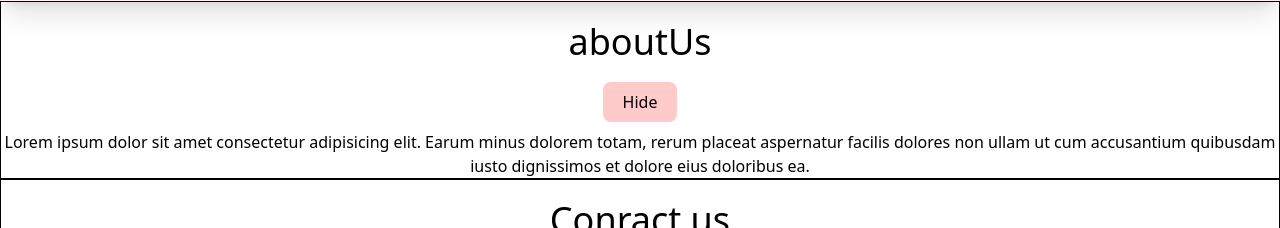
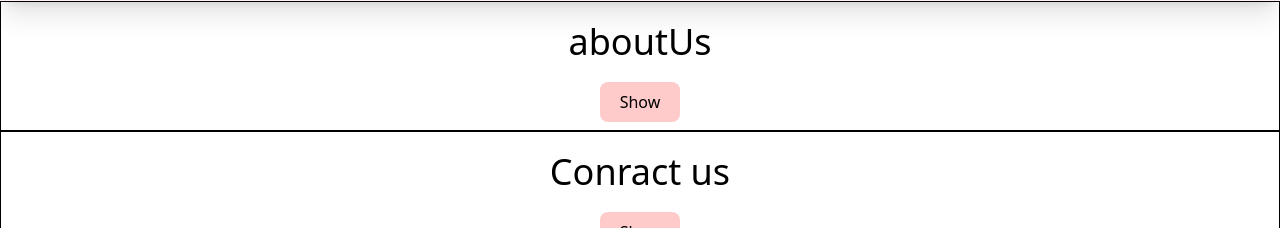
Before and after one commit to amjad78678/Burger_React, a React (Vite) app: page /instamart in a window 1280 px wide. Shown: the part 111-339 px from the top of the page. Built offline with nearby package versions, Linux system fonts and the light colour scheme; grey boxes are pictures that could not be loaded.

Commit message:
best way to lifting the state up

```diff
--- a/src/components/Instamart.jsx
+++ b/src/components/Instamart.jsx
@@ -9,7 +9,7 @@ const Section=({title,description,isVisible,setIsVisible})=>{
 
       {isVisible ? (
         <button
-          onClick={() => setIsVisible(false)}
+          onClick={() => setIsVisible()}
           className="bg-red-200 mb-2 rounded-lg px-5 py-2"
         >
           Hide
@@ -34,55 +34,47 @@ const Section=({title,description,isVisible,setIsVisible})=>{
 const Instamart = () => {
 
 
-  const [sectionConfig,setSectionConfig] =useState({
-    showAbout:true,
-    showContact:false,
-    showCareer:false,
-  })
+  const [visibleSection, setVisibleSection] = useState(null);
 
 
   return (
     <div>
-
-
-
       <Section
         title={'aboutUs'}
         description={`
 Lorem ipsum dolor sit amet consectetur adipisicing elit. Earum minus dolorem totam, rerum placeat aspernatur facilis dolores non ullam ut cum accusantium quibusdam iusto dignissimos et dolore eius doloribus ea.
-      `} isVisible={sectionConfig.showAbout} setIsVisible={()=>{
-        setSectionConfig({
-          showAbout:true,
-          showContact:false,
-          showCareer:false,
-        })
-      }}
+      `}
+        isVisible={visibleSection == 'about'}
+        setIsVisible={() => {
+          setVisibleSection((prevVisibleSection) =>
+            prevVisibleSection == 'about' ? null : 'about',
+          );
+        }}
       />
       <Section
         title={'Conract us'}
         description={`
 Lorem ipsum dolor sit amet consectetur adipisicing elit. Earum minus dolorem totam, rerum placeat aspernatur facilis dolores non ullam ut cum accusantium quibusdam iusto dignissimos et dolore eius doloribus ea.
-      `} isVisible={sectionConfig.showContact} setIsVisible={()=>{
-        setSectionConfig({
-          showAbout:false,
-          showContact:true,
-          showCareer:false,
-        })
-      }}
+      `}
+        isVisible={visibleSection == 'contact'}
+        setIsVisible={() => {
+          setVisibleSection((prevVisibleSection) =>
+            prevVisibleSection == 'contact' ? null : 'contact',
+          );
+        }}
       />
       <Section
         title={'Career instamart'}
         description={`
 Lorem ipsum dolor sit amet consectetur adipisicing elit. Earum minus dolorem totam, rerum placeat aspernatur facilis dolores non ullam ut cum accusantium quibusdam iusto dignissimos et dolore eius doloribus ea.
-      `} isVisible={sectionConfig.showCareer} setIsVisible={()=>{
-        setSectionConfig({
-          showAbout:false,
-          showContact:false,
-          showCareer:true,
-        })
-      }}
+      `}
+        isVisible={visibleSection == 'career'}
+        setIsVisible={() => {
+          setVisibleSection((prevVisibleSection) =>
+            prevVisibleSection == 'career' ? null : 'career',
+          );
+        }}
       />
-
     </div>
   );
 }
```
